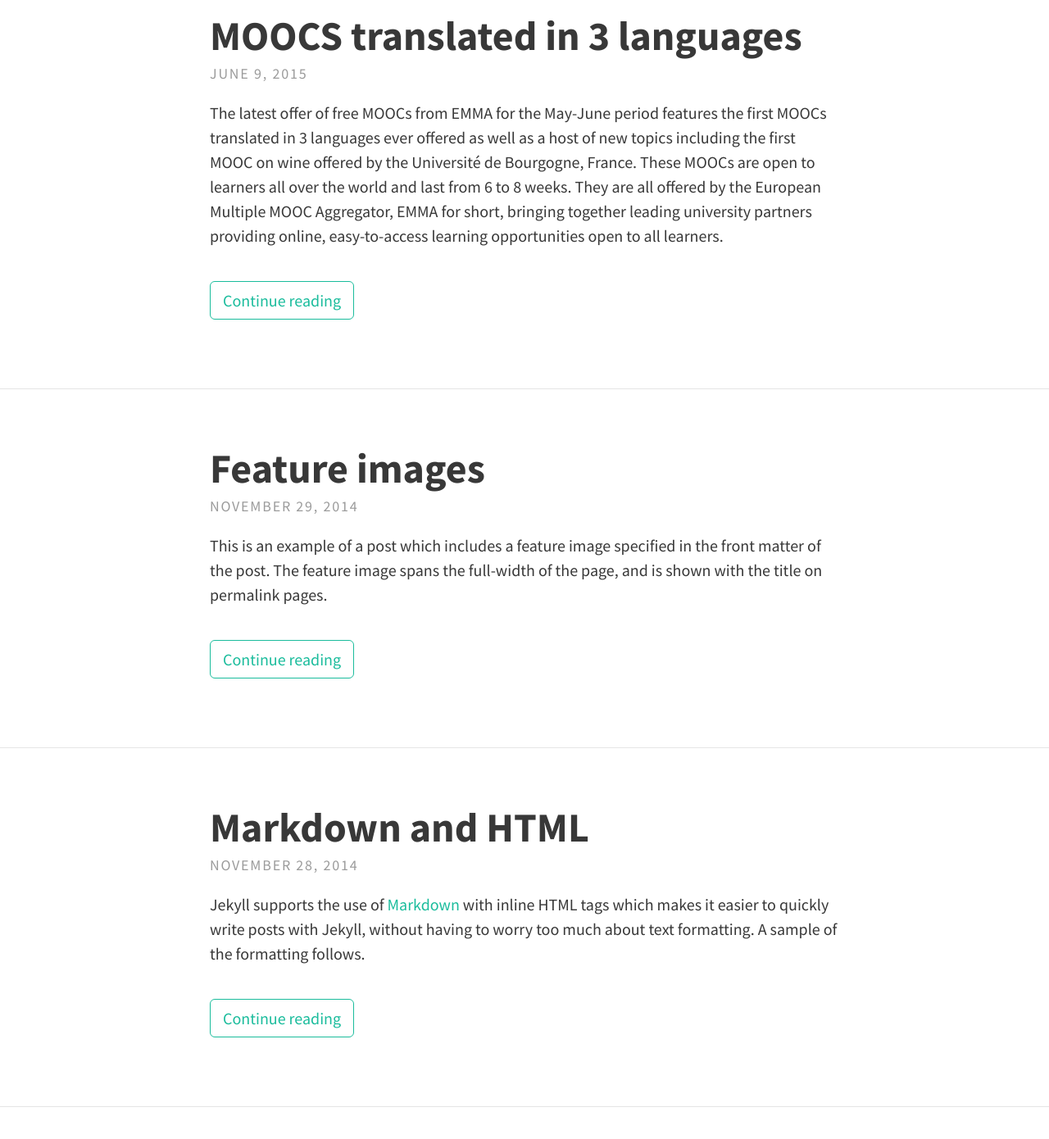
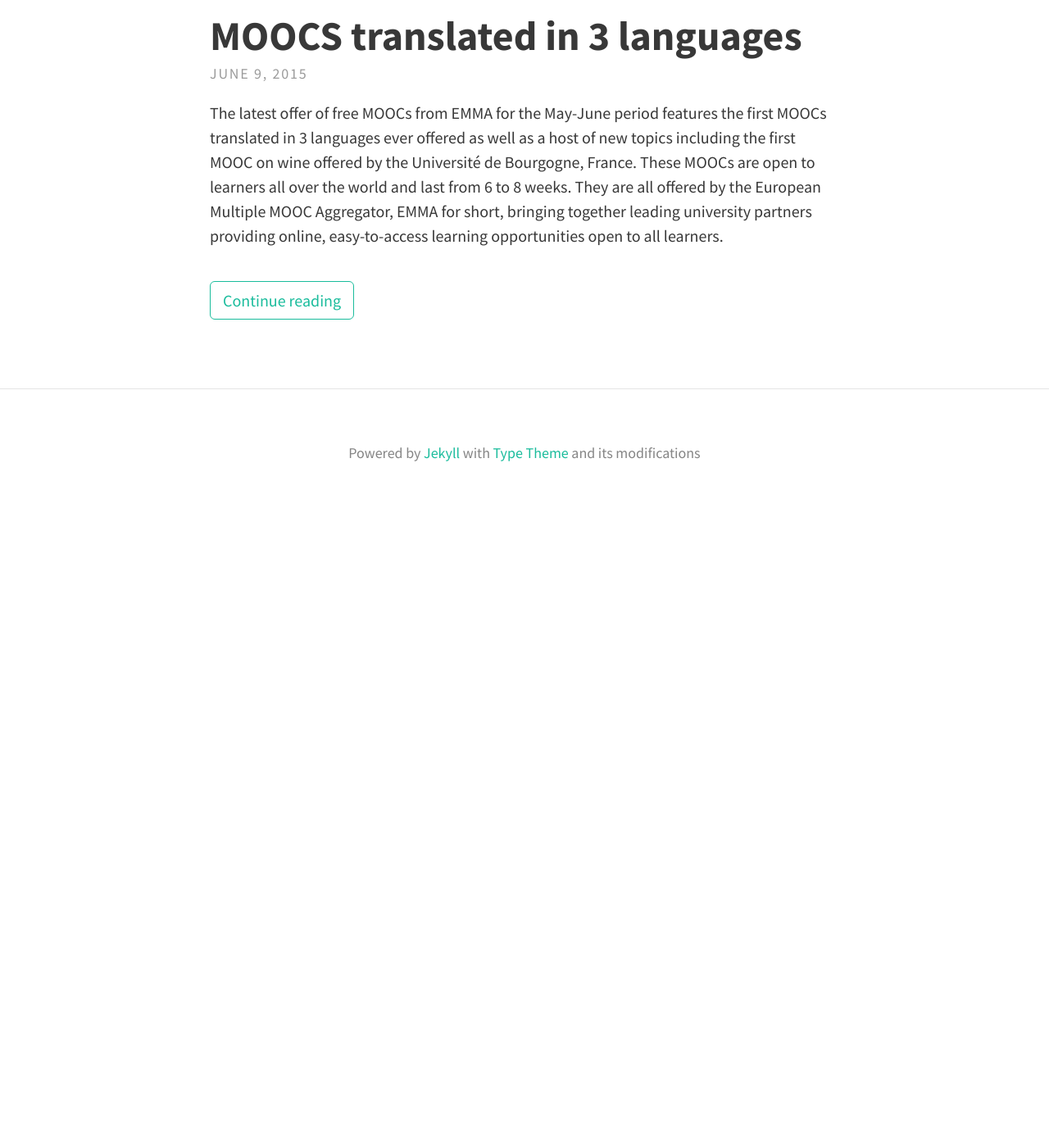
Before and after one commit to centre-for-educational-technology/htk-web, a Jekyll site: the page built from index.html, in a window 1280 px wide and 1400 px high, scrolled down 1180 px. Shown: the top 1390 px of the window at 82% size. Built offline with Jekyll 4.4.1, drawn with Linux system fonts in a browser that asks for light colours; nearby versions of some CDN libraries; the list of posts is cut into pages by our own code; after the commit the page ends 1810 px from its top, so only the background shows below that.

```diff
--- a/_posts/2014-11-28-markdown-and-html.md
+++ /dev/null
@@ -1,39 +0,0 @@
----
-layout: post
-title: Markdown and HTML
----
-
-Jekyll supports the use of [Markdown](http://daringfireball.net/projects/markdown/syntax) with inline HTML tags which makes it easier to quickly write posts with Jekyll, without having to worry too much about text formatting. A sample of the formatting follows.
-
-Tables have also been extended from Markdown:
-
-First Header  | Second Header
-------------- | -------------
-Content Cell  | Content Cell
-Content Cell  | Content Cell
-
-Here's an example of an image, which is included using Markdown:
-
-![Geometric pattern with fading gradient](/img/sample_feature_img_2.png)
-
-Highlighting for code in Jekyll is done using Pygments or Rouge. This theme makes use of Rouge by default.
-
-{% highlight js %}
-// count to ten
-for (var i = 1; i <= 10; i++) {
-    console.log(i);
-}
-
-// count to twenty
-var j = 0;
-while (j < 20) {
-    j++;
-    console.log(j);
-}
-{% endhighlight %}
-
-Type Theme uses KaTeX to display maths. Equations such as $$S_n = a \times \frac{1-r^n}{1-r}$$ can be displayed inline.
-
-Alternatively, they can be shown on a new line:
-
-$$ f(x) = \int \frac{2x^2+4x+6}{x-2} $$
--- a/_posts/2014-11-29-feature-images.md
+++ /dev/null
@@ -1,6 +0,0 @@
----
-layout: post
-title: Feature images
-feature-img: "img/sample_feature_img.png"
----
-This is an example of a post which includes a feature image specified in the front matter of the post. The feature image spans the full-width of the page, and is shown with the title on permalink pages.
```
Also changed, not shown: people.md (+3 -3 lines), projects.md (added, +8 -0 lines).
